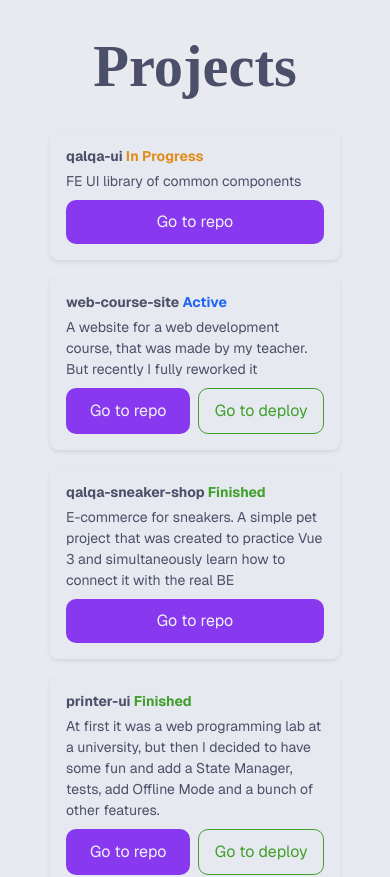
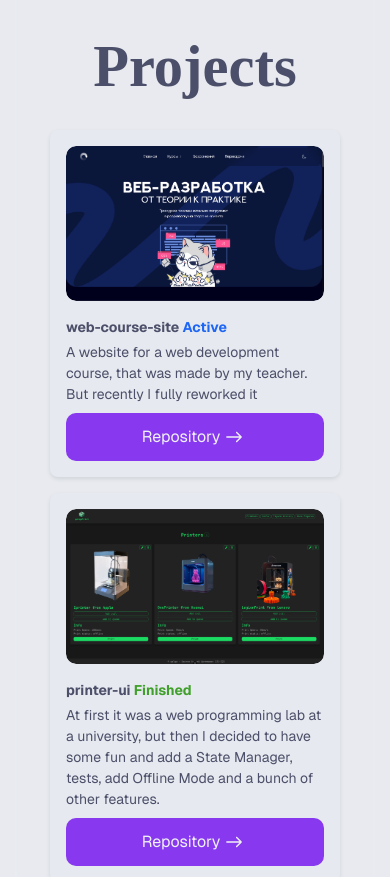
Before and after one commit to qalqa-dev/portfolio-site-upd, a React (Vite) app: page / in a window 390 px wide. Shown: the part 4640-5517 px from the top of the page. Built offline with nearby package versions, Linux system fonts and the light colour scheme; a web font is replaced by a local one.

Commit message:
feat: reworked preview of projects

```diff
--- a/src/components/ProjectList/ProjectCard.module.scss
+++ b/src/components/ProjectList/ProjectCard.module.scss
@@ -4,9 +4,49 @@
   box-shadow      : 0 2px 4px rgba(0, 0, 0, 0.1);
   background-color: var(--color-mantle);
   display         : flex;
-  flex-direction  : column;
+  gap             : 16px;
   justify-content : space-between;
+  position        : relative;
+
+  .preview {
+    width        : 100%;
+    position     : relative;
+    border-radius: 10px;
+    overflow     : hidden;
+
+    .preview-img {
+      position: relative;
+      width   : 100%;
+    }
+
+    &:hover {
+      .backdrop {
+        opacity: 1;
+      }
+    }
+
+    .backdrop {
+      opacity        : 0;
+      transition     : opacity 0.2s ease-in-out;
+      position       : absolute;
+      top            : 0;
+      left           : 0;
+      width          : 100%;
+      height         : 100%;
+      display        : flex;
+      align-items    : center;
+      justify-content: center;
+      z-index        : 1;
+      background     : var(--color-mantle-xtr);
+      backdrop-filter: blur(10px);
+    }
+
+
+  }
+
 }
+
+
 
 .title {
   font-size  : 1.25rem;
@@ -69,6 +109,19 @@ button {
   }
 }
 
+.backdrop {
+  position       : absolute;
+  top            : 0;
+  left           : 0;
+  width          : 100%;
+  height         : 100%;
+  display        : flex;
+  align-items    : center;
+  justify-content: center;
+  color          : var(--color-mauve);
+  font-size      : 1.5rem;
+}
+
 .status {
   margin-top : 8px;
   font-size  : 0.875rem;
--- a/src/components/ProjectList/ProjectCard.tsx
+++ b/src/components/ProjectList/ProjectCard.tsx
@@ -1,5 +1,6 @@
 import clsx from 'clsx';
 import React from 'react';
+import { IoIosArrowRoundForward, IoIosEye } from 'react-icons/io';
 import { IProject } from 'types';
 import styles from './ProjectCard.module.scss';
 
@@ -9,7 +10,26 @@ type ProjectCardProps = {
 
 export const ProjectCard: React.FC<ProjectCardProps> = ({ project }) => {
   return (
-    <div className={styles.card}>
+    <div
+      className={clsx(styles.card, 'flex flex-col md:flex-row', {
+        ['col-span-2']: project.deploy_href,
+        ['order-[-1]']: project.deploy_href,
+      })}
+    >
+      {project.deploy_href && (
+        <a href={project.deploy_href} className={styles.preview}>
+          <div className={styles.backdrop}>
+            <IoIosEye size={64} />
+          </div>
+          <img
+            className={`rounded-[10px] ${styles['preview-img']}`}
+            src={`/preview/${project.name}.png`}
+            alt=""
+          />
+        </a>
+      )}
+      <div className="w-full flex flex-col justify-between">
+        <div>
           <h2 className="text-[14px] md:text-[16px] lg:text-[24px] font-bold">
             {project.name}{' '}
             {project.status && (
@@ -26,21 +46,16 @@ export const ProjectCard: React.FC<ProjectCardProps> = ({ project }) => {
             )}
           </h2>
           <p className={styles.description}>{project.description}</p>
+        </div>
         <div className={styles.links}>
           <button
             onClick={() => window.open(project.repo_href)}
-          className={styles['btn-repo']}
+            className={styles['btn-repo'] + ' flex items-center justify-center'}
           >
-          Go to repo
+            <p>Repository</p>
+            <IoIosArrowRoundForward size={28} />
           </button>
-        {project.deploy_href && (
-          <button
-            onClick={() => window.open(project.deploy_href)}
-            className={styles['btn-deploy']}
-          >
-            Go to deploy
-          </button>
-        )}
+        </div>
       </div>
     </div>
   );
--- a/src/pages/Main/Main.tsx
+++ b/src/pages/Main/Main.tsx
@@ -8,7 +8,6 @@ import RollingText from '@/components/RollingText/RollingText';
 import { Safari } from '@/components/Safari/Safari';
 import { projectsData } from '@/data/projectsData';
 import { currentStackBackend, currentStackFrontend } from '@/data/stackData';
-import Lenis from 'lenis';
 import styles from './Main.module.scss';
 export const Main = () => {
   const getTechPercentage = (
@@ -21,13 +20,13 @@ export const Main = () => {
     );
   };
 
-  const lenis = new Lenis({
-    autoRaf: true,
-  });
+  // const lenis = new Lenis({
+  //   autoRaf: true,
+  // });
 
-  lenis.on('scroll', ({ scroll }) => {
-    document.documentElement.style.setProperty('--scroll', `${scroll}`);
-  });
+  // lenis.on('scroll', ({ scroll }) => {
+  //   document.documentElement.style.setProperty('--scroll', `${scroll}`);
+  // });
 
   return (
     <>
```
Also changed, not shown: public/preview/printer-ui.png (added), public/preview/web-course-site.png (added). Lines whose indentation alone changed are shown as unchanged.
